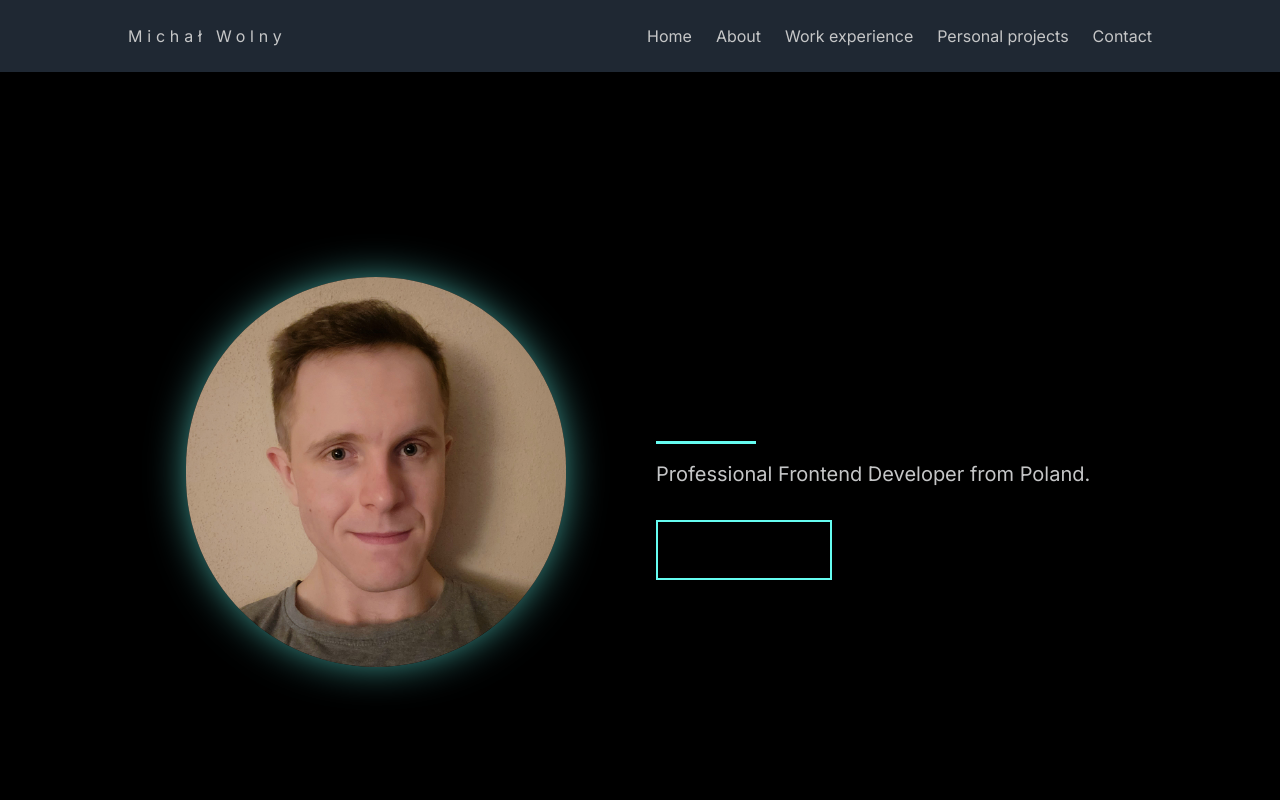
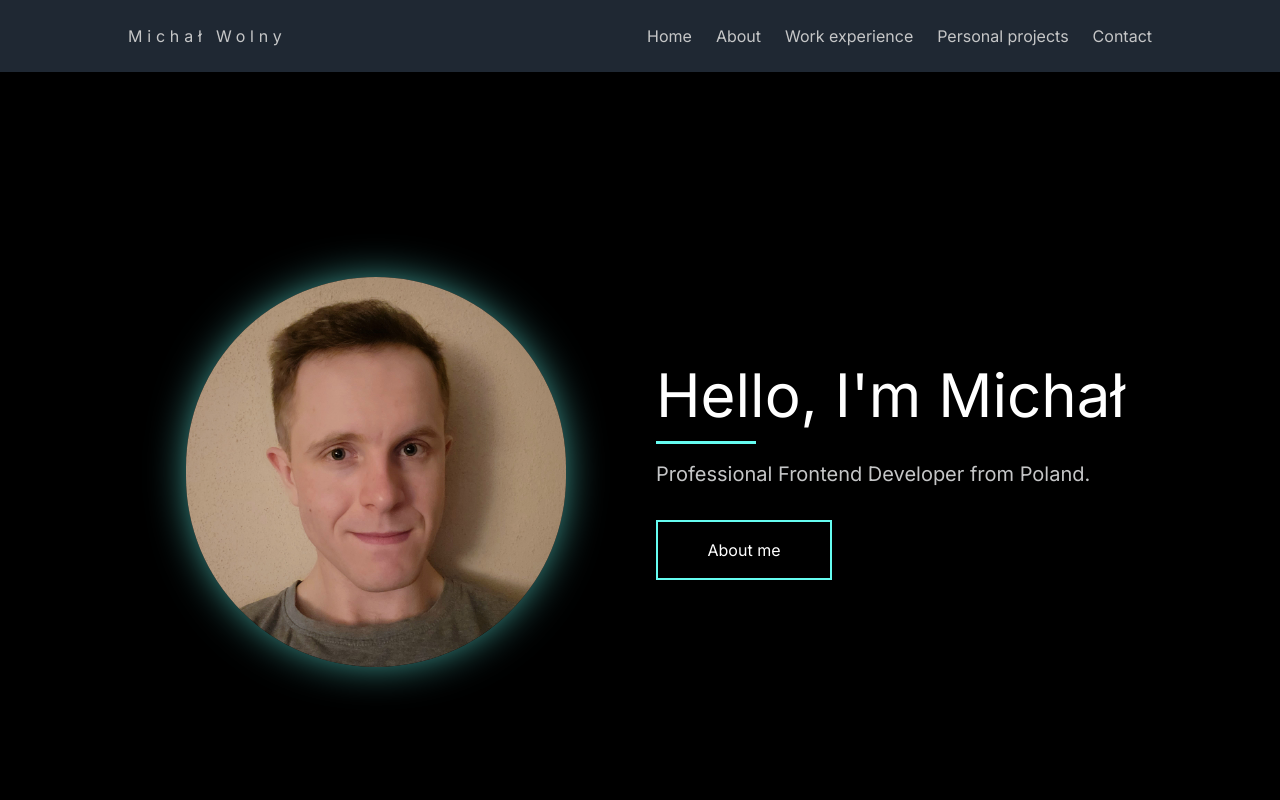
Before and after one commit to MichalWolnyDev/portfolio, a Next.js app: page / in a window 1280 px wide. Shown: the top 800 px of the page. Built offline with nearby package versions, Linux system fonts and the light colour scheme.

Commit message:
fix text color

```diff
--- a/src/components/UI/Button.tsx
+++ b/src/components/UI/Button.tsx
@@ -7,7 +7,7 @@ interface Props {
 
 const Button: React.FC<Props> = ({text, onClick}) => {
   return (
-    <button onClick={onClick} className="w-44 border-2 border-ui-aqua p-4 hover:bg-ui-aqua transition duration-300 ease-in-out">
+    <button onClick={onClick} className="w-44 border-2 border-ui-aqua p-4 hover:bg-ui-aqua transition duration-300 ease-in-out text-white">
       {text}
     </button>
   );
--- a/src/components/UI/Title.tsx
+++ b/src/components/UI/Title.tsx
@@ -6,7 +6,7 @@ type TitleProps = {
 
 const Title = (props: TitleProps) => {
   return (
-    <h1 className='xl:text-6xl lg:text-5xl md:text-4xl sm:text-3xl text-2xl mb-4'>
+    <h1 className='xl:text-6xl lg:text-5xl md:text-4xl sm:text-3xl text-2xl text-white mb-4'>
         {props.children}
     </h1>
   )
```
